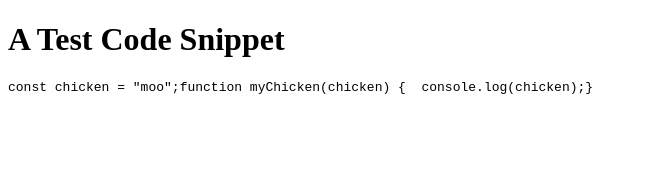
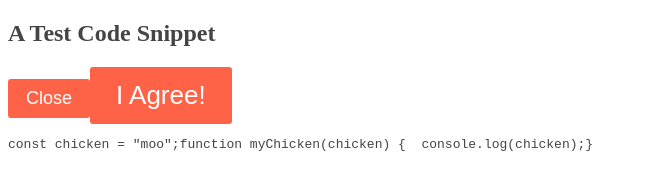
Before and after one commit to Jimmydalecleveland/bug-free-octo-barnacle, a Gatsby site: page /blog/code-snippet in a window 1280 px wide. Shown: the whole page, without its empty margins (0-647 px from the left). Built offline with nearby package versions, Linux system fonts and the light colour scheme; Gatsby itself is replaced by a stand-in of ours; some packages are replaced by stand-ins of ours; code samples lack their colours.

Commit message:
Add emotion styled components

```diff
--- a/package.json
+++ b/package.json
@@ -8,11 +8,15 @@
     "serve": "gatsby serve"
   },
   "dependencies": {
+    "emotion": "^9.2.4",
+    "emotion-server": "^9.2.4",
     "gatsby": "^1.9.250",
     "gatsby-link": "^1.6.40",
+    "gatsby-plugin-emotion": "^1.1.17",
     "gatsby-plugin-netlify-cms": "^2.0.1",
     "gatsby-source-filesystem": "^1.5.39",
     "gatsby-transformer-remark": "^1.7.44",
-    "netlify-cms": "^1.9.3"
+    "netlify-cms": "^1.9.3",
+    "react-emotion": "^9.2.4"
   }
 }
--- /dev/null
+++ b/src/components/Button.js
@@ -0,0 +1,18 @@
+import React from 'react';
+import styled from 'react-emotion';
+
+export default props => (
+  <Button props {...props}>
+    {props.children}
+  </Button>
+);
+
+const Button = styled('button')`
+  background: tomato;
+  color: white;
+  padding: 0.5em 1em;
+  border: none;
+  border-radius: 3px;
+  font-size: ${props =>
+    console.log(props) || (props.primary ? '26px' : '18px')};
+`;
--- a/src/templates/blogTemplate.js
+++ b/src/templates/blogTemplate.js
@@ -1,4 +1,6 @@
 import React from 'react';
+import styled from 'react-emotion';
+import Button from '../components/Button';
 
 export default function Template({
   data, // this prop will be injected by the GraphQL query below
@@ -7,16 +9,20 @@
   const { frontmatter, html } = markdownRemark;
 
   return (
-    <div className="blog-post-container">
+    <BlogPost className="blog-post-container">
       <div className="blog-post">
         <h1>{frontmatter.title}</h1>
         <h2>{frontmatter.date}</h2>
+        <Button text="Close">Close</Button>
+        <Button text="Open" primary>
+          I Agree!
+        </Button>
         <div
           className="blog-post-content"
           dangerouslySetInnerHTML={{ __html: html }}
         />
       </div>
-    </div>
+    </BlogPost>
   );
 }
 
@@ -32,3 +38,11 @@
     }
   }
 `;
+
+const BlogPost = styled('section')`
+  color: #444;
+
+  img {
+    max-width: 100%;
+  }
+`;
```
Also changed, not shown: 1 other file.
